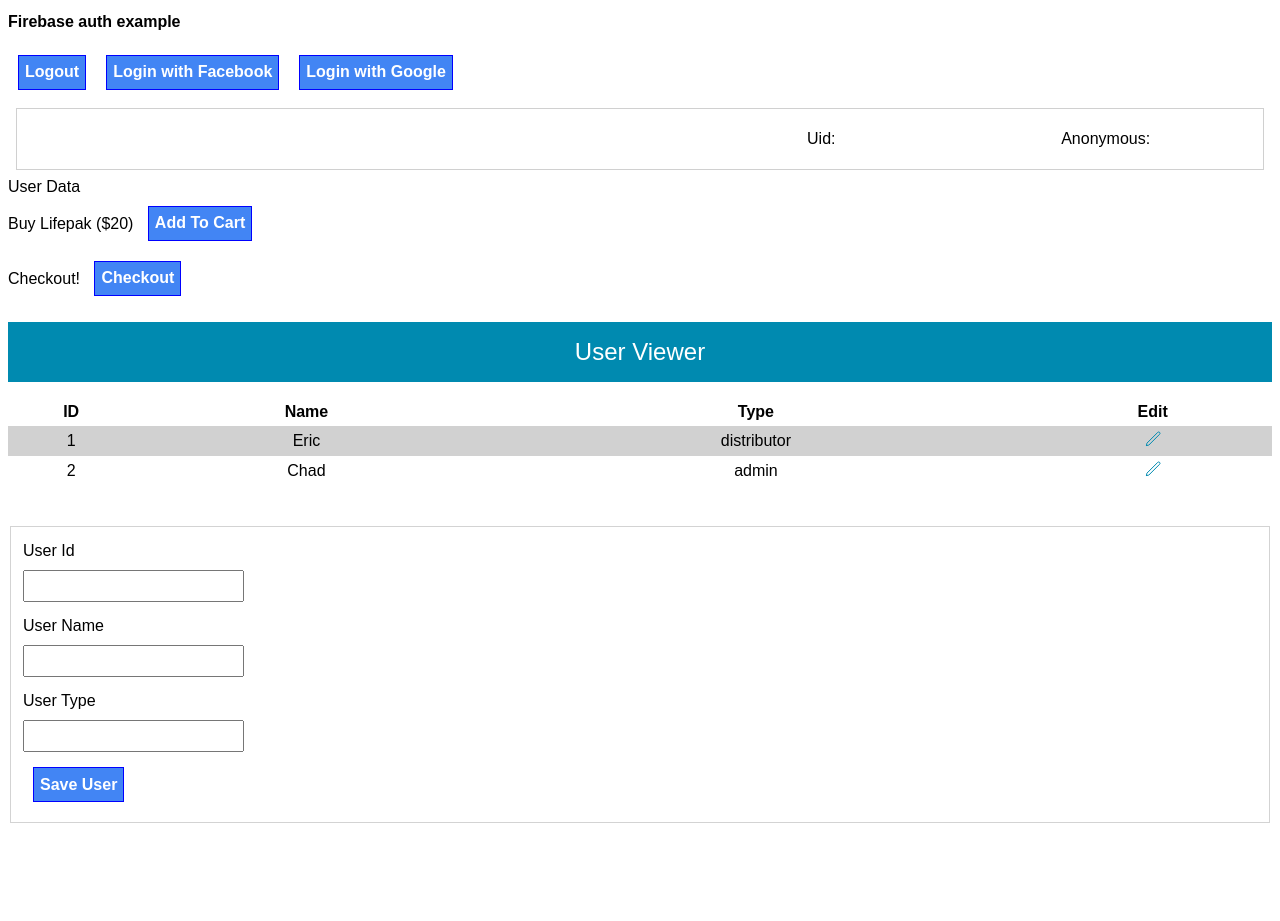
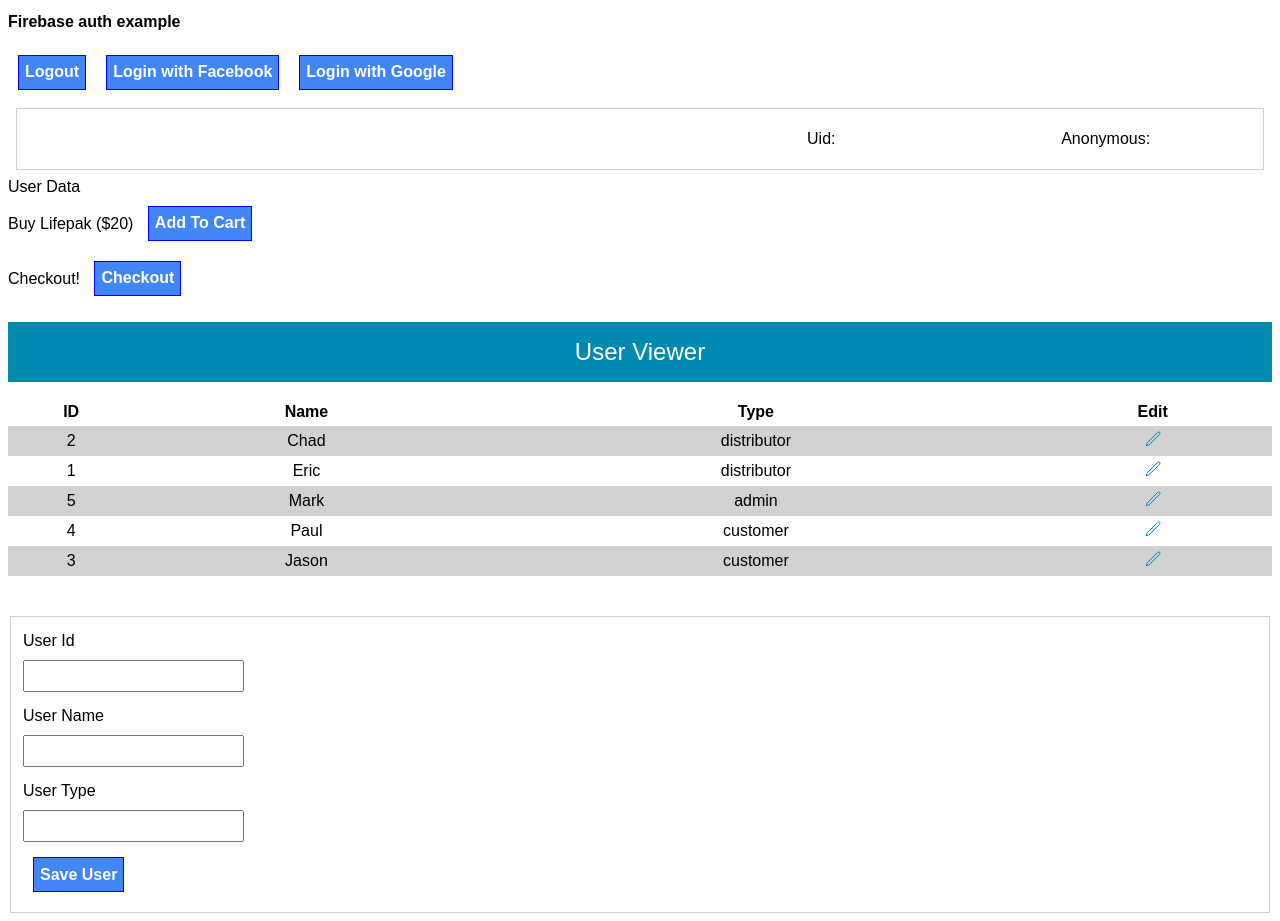
Before and after one commit to proberts42/firebase-auth-example, a plain HTML site: page public/index.html in a window 1280 px wide. Before the commit the page ends 831 px from the top, so only its background shows below. Drawn offline with nearby package versions, Linux system fonts and the light colour scheme; no server answers.

Commit message:
JS for populating tables added along with jQuery CDN.

```diff
--- a/public/index.html
+++ b/public/index.html
@@ -4,6 +4,40 @@
     <meta charset="utf-8">
     <meta name="viewport" content="width=device-width, initial-scale=1">
     <link rel="stylesheet" href="css/styles.css"/>
+    <script
+            src="https://code.jquery.com/jquery-3.3.1.min.js"
+            integrity="sha256-FgpCb/KJQlLNfOu91ta32o/NMZxltwRo8QtmkMRdAu8="
+            crossorigin="anonymous"></script>
+    <script>
+      $(function() {
+          let mockResponse = [ { id: '2', name: 'Chad', type: 'distributor' },
+              { id: '1', name: 'Eric', type: 'distributor' },
+              { id: '5', name: 'Mark', type: 'admin' },
+              { id: '4', name: 'Paul', type: 'customer' },
+              { id: '3', name: 'Jason', type: 'customer' } ];
+
+          function populateTable(mockResponse) {
+            $.each(mockResponse, (i, element) => {
+                let tableRow = $('<tr><td>' + element.id + '</td><td>' + element.name + '</td><td>' + element.type + '</td><td><img src="./img/icon-edit.svg" alt="Edit" onclick="editMember()"></td></tr>');
+                console.log("INSERT:");
+                console.log(element);
+                $('#members').append(tableRow);
+            })
+          }
+
+          function editMember() {
+              // TODO: implement this method
+              alert('under construction');
+          }
+
+          function run() {
+              populateTable(mockResponse);
+          }
+
+          // Kick of the web app:
+          run();
+      });
+    </script>
   </head>
   <body>
     <div id="message">
@@ -30,25 +64,25 @@
         <h1>User Viewer</h1>
       </div>
 
-      <table>
+      <table id="members">
         <tr>
           <th>ID</th>
           <th>Name</th>
           <th>Type</th>
           <th>Edit</th>
         </tr>
-        <tr>
-          <td>1</td>
-          <td>Eric</td>
-          <td>distributor</td>
-          <td><img src="./img/icon-edit.svg" alt="Edit"></td>
-        </tr>
-        <tr>
-          <td>2</td>
-          <td>Chad</td>
-          <td>admin</td>
-          <td><img src="./img/icon-edit.svg" alt="Edit"></td>
-        </tr>
+        <!--<tr>-->
+          <!--<td>1</td>-->
+          <!--<td>Eric</td>-->
+          <!--<td>distributor</td>-->
+          <!--<td><img src="./img/icon-edit.svg" alt="Edit"></td>-->
+        <!--</tr>-->
+        <!--<tr>-->
+          <!--<td>2</td>-->
+          <!--<td>Chad</td>-->
+          <!--<td>admin</td>-->
+          <!--<td><img src="./img/icon-edit.svg" alt="Edit"></td>-->
+        <!--</tr>-->
       </table>
 
       <form action="">
```
Also changed, not shown: 1 other file.
